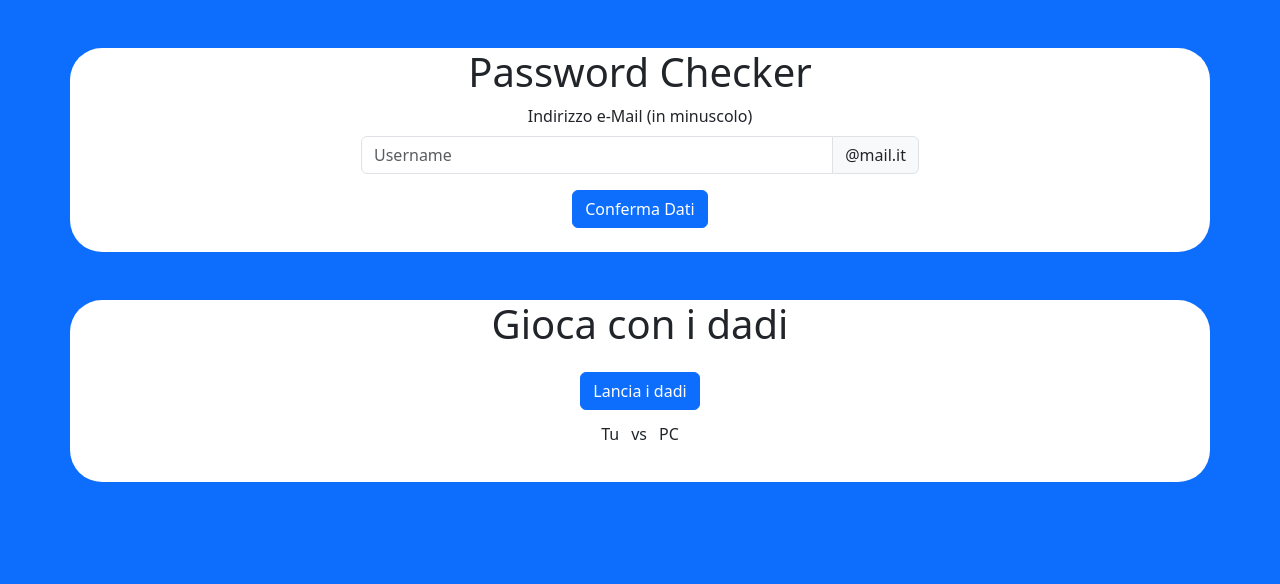
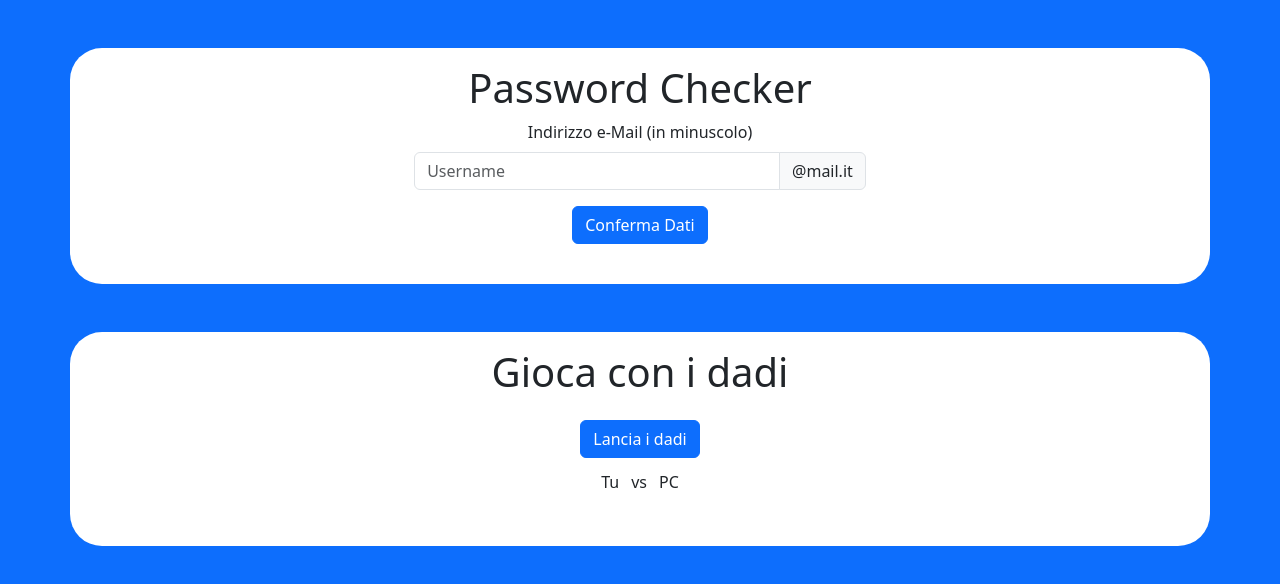
Before and after one commit to ColluraV/js-mail-dadi, a plain HTML site: page index.html in a window 1280 px wide. Drawn offline with nearby package versions, Linux system fonts and the light colour scheme.

Commit message:
affiunto padding e margini

```diff
--- a/index.html
+++ b/index.html
@@ -14,9 +14,9 @@
 <body class=" bg-primary">
 
     <div class="container">
-        <div class="row rounded-5 bg-white my-5">
+        <div class="row rounded-5 bg-white my-5 p-3">
             <div class="col d-flex flex-column align-items-center">
-                <div class="col-sm-6 d-flex flex-column align-items-center">
+                <div class="col-sm-5 d-flex flex-column align-items-center">
             <h1> Password Checker</h1>
 
                     <label for="eMail" class="form-label">Indirizzo e-Mail (in minuscolo)</label>
@@ -37,7 +37,7 @@
             </div>
         </div>
 
-        <div class="row rounded-5 bg-white my-5 ">
+        <div class="row rounded-5 bg-white my-5 py-3">
             <div class="col d-flex flex-column align-items-center">
                 <h1> Gioca con i dadi</h1>
                 <div class="d-flex flex-column gap-2 justify-content-center py-3">
```
